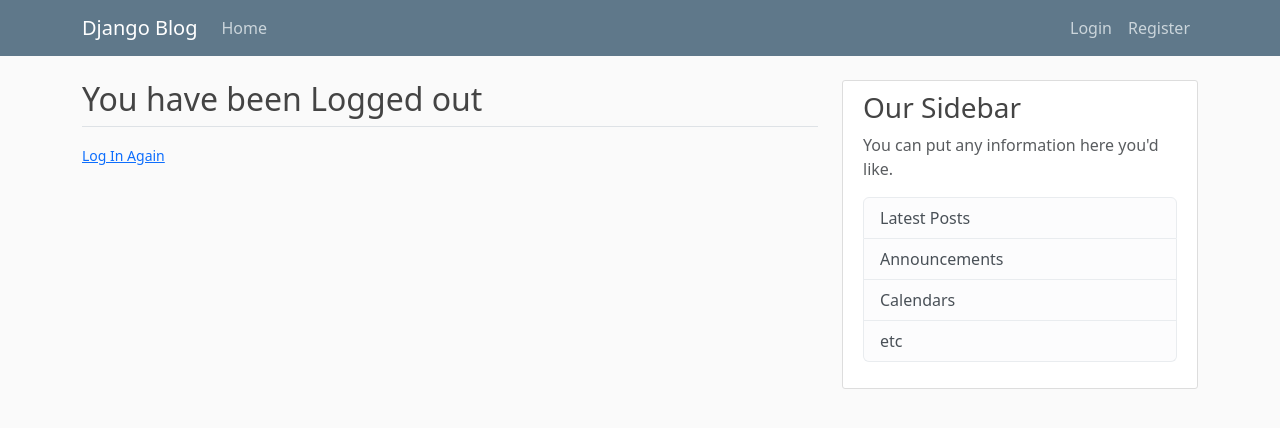
After one commit to Oluwatemmy/Yetti-Assessment, a Django app: page /logout/ in a window 1280 px wide. The commit adds this page. Shown: the top 428 px of the page. Run offline with Django 4.2, Linux system fonts and the light colour scheme.

Commit message:
Added login and logout routes

```diff
--- a/assessment/assessment/urls.py
+++ b/assessment/assessment/urls.py
@@ -1,9 +1,12 @@
 from django.contrib import admin
 from django.urls import path, include
 from users import views as user_views
+from django.contrib.auth import views as auth_views
 
 urlpatterns = [
     path('admin/', admin.site.urls),
     path('register/', user_views.register, name='register'),
+    path('login/', auth_views.LoginView.as_view(template_name='users/login.html'), name='login'),
+    path('logout/', auth_views.LogoutView.as_view(template_name='users/logout.html'), name='logout'),
     path('', include('users.urls'))
 ]
--- a/assessment/users/forms.py
+++ b/assessment/users/forms.py
@@ -4,12 +4,12 @@ from django.contrib.auth.forms import UserCreationForm
 
 
 class UserRegistrationForm(UserCreationForm):
-    full_name = forms.CharField(max_length=200)
+    username = forms.CharField(max_length=200)
     email = forms.EmailField()
 
     class Meta:
         model = User
-        fields = ['full_name', 'email', 'password1', 'password2']
+        fields = ['username', 'email', 'password1', 'password2']
 
     def clean_email(self):
         email = self.cleaned_data.get('email')
--- a/assessment/users/templates/users/base.html
+++ b/assessment/users/templates/users/base.html
@@ -37,8 +37,12 @@
                     </ul>
                     <!-- Navbar Right Side -->
                     <div class="navbar-nav">
-                        <a class="nav-item nav-link" href="#">Login</a>
-                        <a class="nav-item nav-link" href="#">Register</a>
+                        {% if user.is_authenticated %}
+                            <a class="nav-item nav-link" href="{% url 'logout' %}">Logout</a>
+                        {% else %}
+                            <a class="nav-item nav-link" href="{% url 'login' %}">Login</a>
+                            <a class="nav-item nav-link" href="{% url 'register' %}">Register</a>
+                        {% endif %}
                     </div>
                 </div>
             </div>
--- /dev/null
+++ b/assessment/users/templates/users/logout.html
@@ -0,0 +1,9 @@
+{% extends "users/base.html" %}
+{% block content %}
+    <h2>You have been Logged out</h2>
+    <div class="border-top pt-3">
+        <small class="text-muted">
+            <a href="{% url 'login' %}" class="ml-2">Log In Again</a></small><br/>
+        </small>
+    </div>
+{% endblock content %}
--- a/assessment/users/templates/users/register.html
+++ b/assessment/users/templates/users/register.html
@@ -14,7 +14,7 @@
         </form>
         <div class="border-top pt-3">
             <small class="text-muted">
-                Already have an account? <a href="#" class="ml-2">Log In</a></small><br/>
+                Already have an account? <a href="{% url "login" %}" class="ml-2">Log In</a></small><br/>
             </small>
         </div>
     </div>
--- a/assessment/users/urls.py
+++ b/assessment/users/urls.py
@@ -1,5 +1,5 @@
+from . import views
 from django.urls import path
-from . import views
 
 urlpatterns = [
     path('', views.home, name='homepage')
```
Also changed, not shown: assessment/assessment/settings.py (+1 -13 lines), assessment/users/templates/users/login.html (+21 -0 lines), assessment/users/views.py (+7 -6 lines), assessment/users/migrations/0001_initial.py (added), assessment/users/migrations/0002_delete_customuser.py (added).
